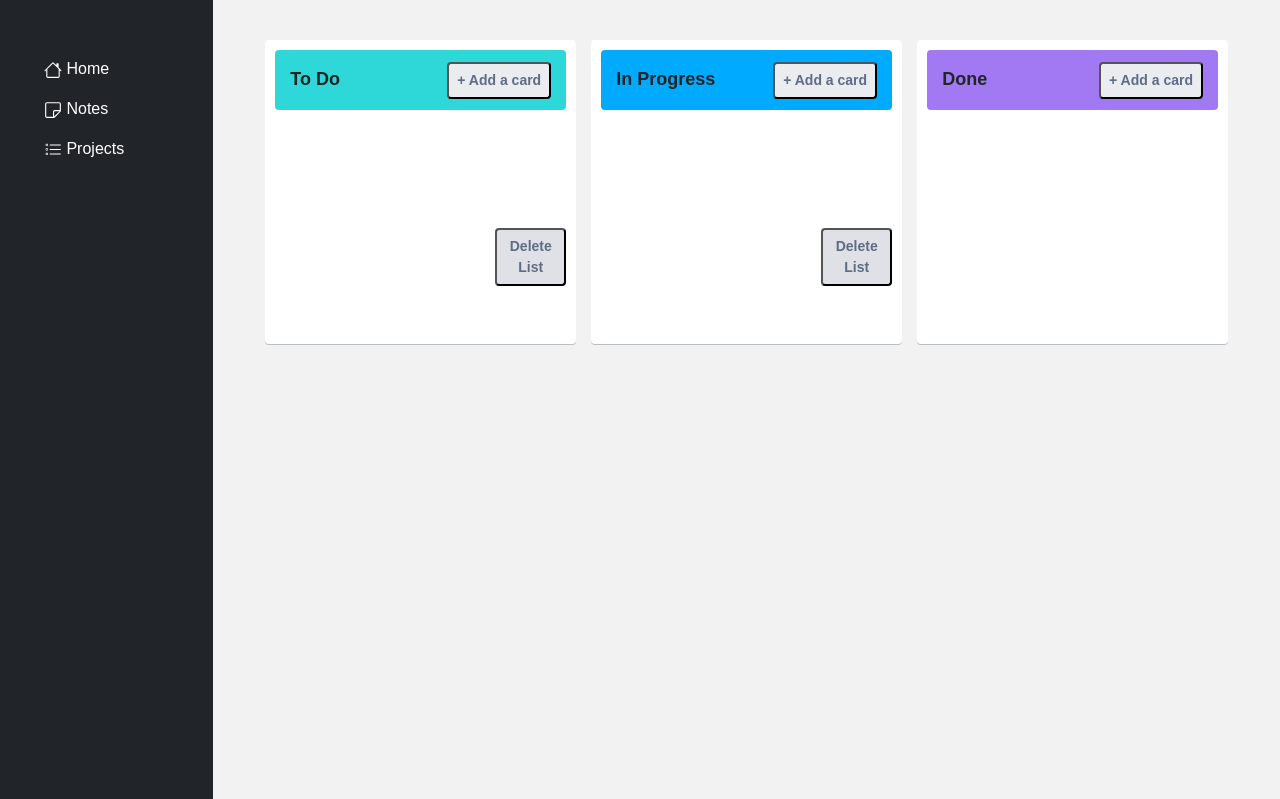
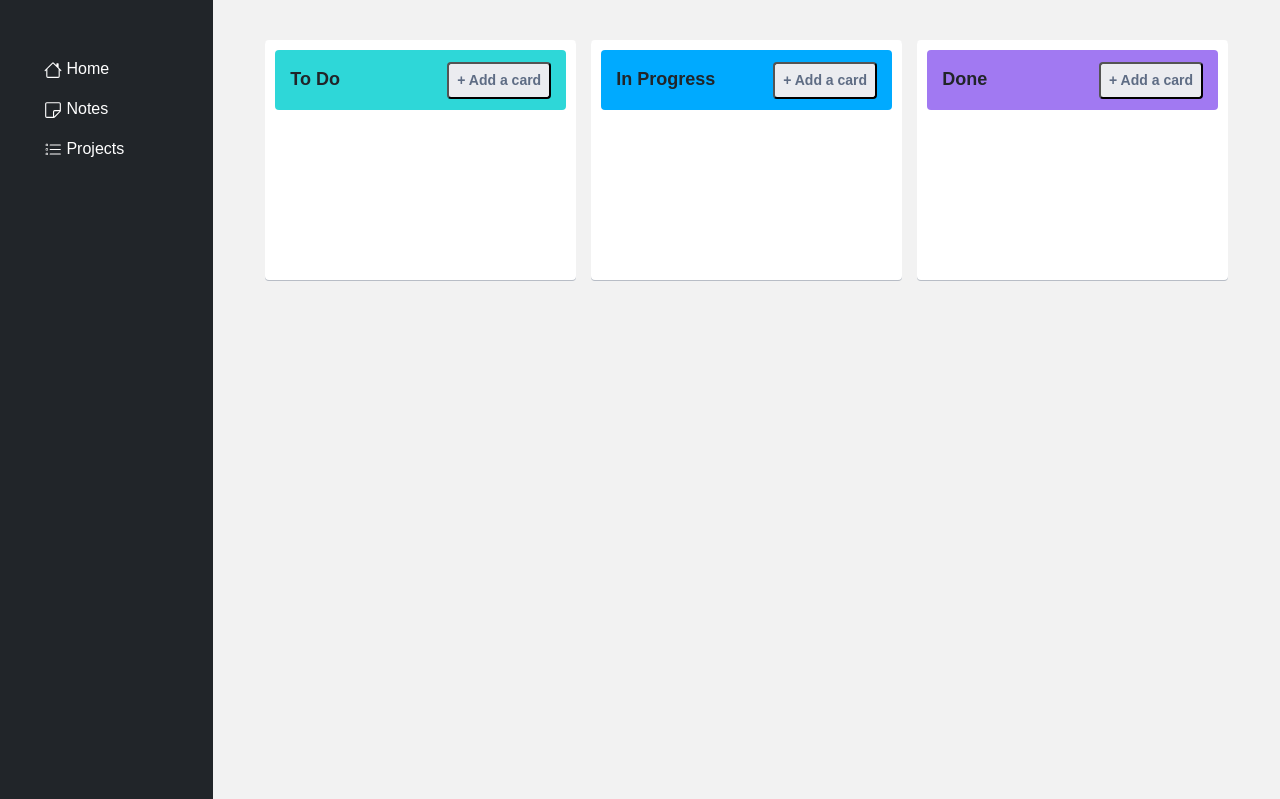
Before and after one commit to chuanlingShi/Task-Buster, a Flask app: page /project in a window 1280 px wide. Shown: the part 56-855 px from the top of the page. Run offline with Flask 2, Linux system fonts and the light colour scheme; data that the repository does not hold is empty; some libraries are stand-ins or nearby versions.

Commit message:
delete delete list

```diff
--- a/CS530/templates/project.html
+++ b/CS530/templates/project.html
@@ -18,10 +18,6 @@ Project
                     <div class="list-body">
 
                     </div>
-
-                    <div class="list-footer">
-                        <button class="delete-list">Delete List</button>
-                    </div>
                 </div>
                 <div class="list">
                     <div class="list-header" style="height: 60px; align-items: center; background-color: rgb(0, 170, 255); padding-left: 15px; padding-right: 15px; border-radius: 4px">
@@ -30,9 +26,7 @@ Project
                     </div>
                     <div class="list-body">
                     </div>
-                    <div class="list-footer">
-                        <button class="delete-list">Delete List</button>
-                    </div>
+
                 </div>
                 <div class="list">
                     <div class="list-header" style="height: 60px; align-items: center; background-color: rgb(161, 121, 242); padding-left: 15px; padding-right: 15px; border-radius: 4px ">
```
